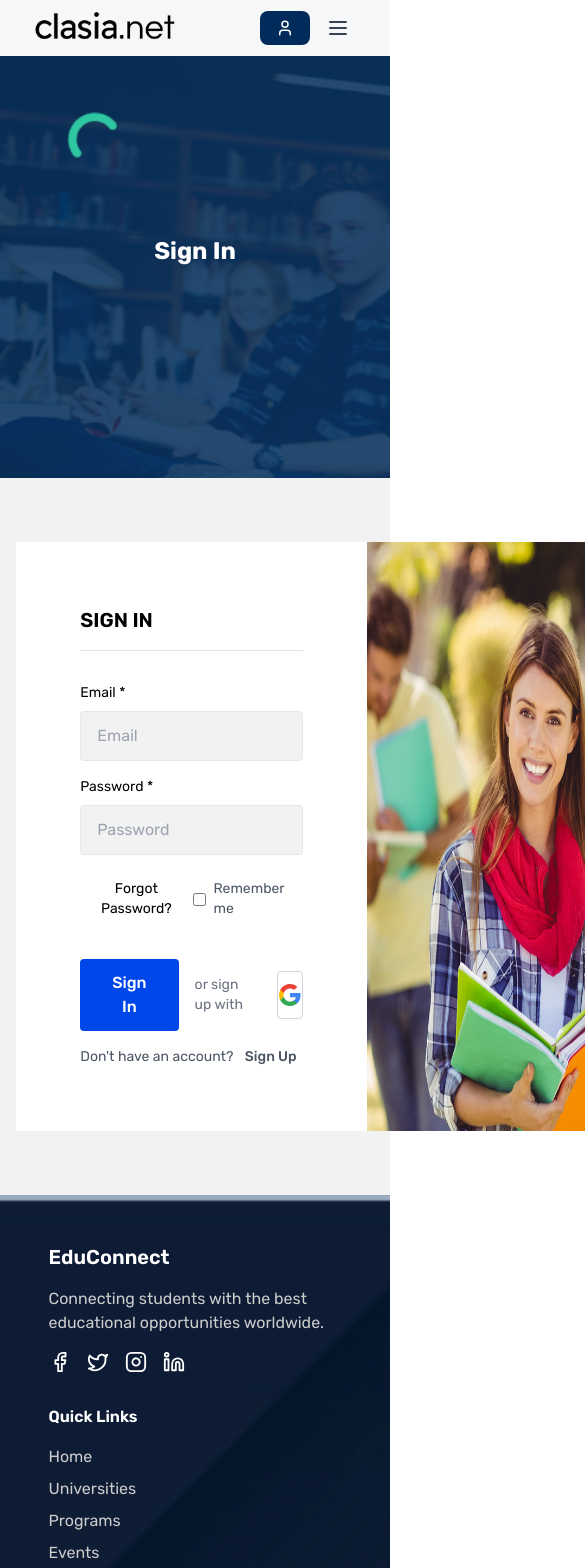
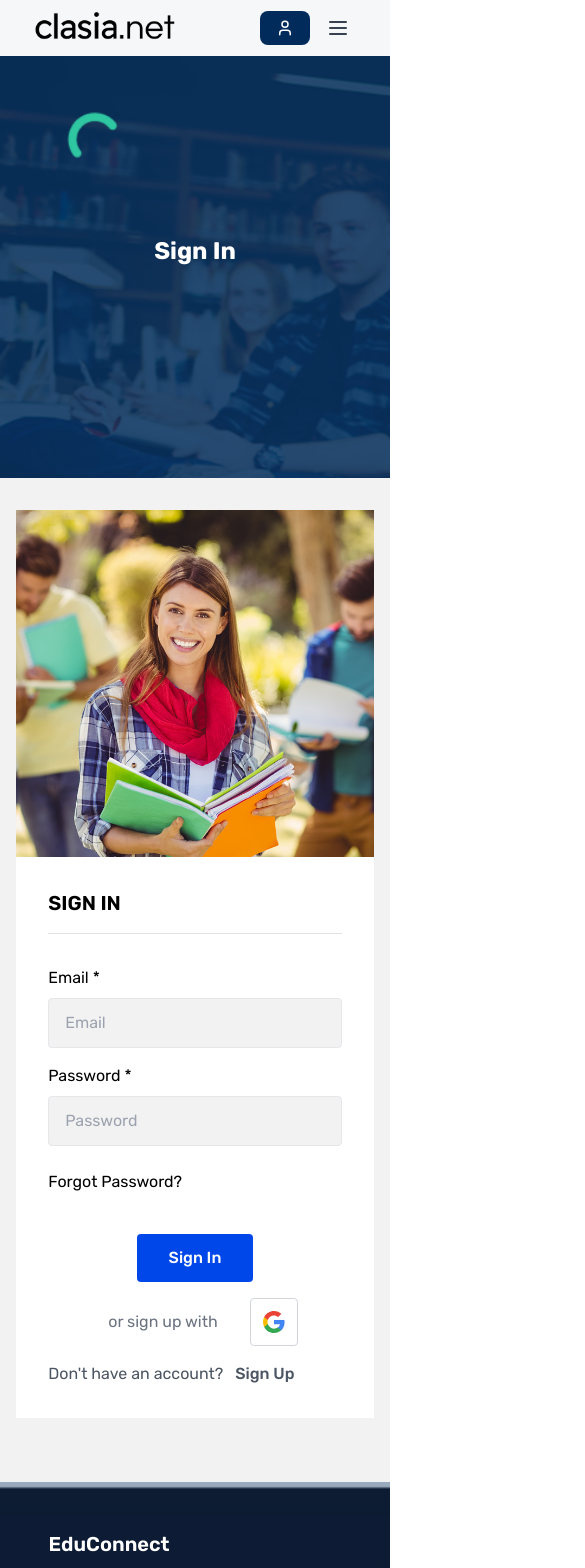
Before and after one commit to Sanjida-Khanam778/hugo-landing-page, a React (Vite) app: page /login in a window 390 px wide. Shown: the top 1568 px of the page, 585 px wide, since content can reach past the window. Built offline with nearby package versions, Linux system fonts and the light colour scheme.

Commit message:
responsive

```diff
--- a/src/Pages/Auth/SignIn.jsx
+++ b/src/Pages/Auth/SignIn.jsx
@@ -45,8 +45,8 @@ export default function SignIn() {
           </h1>
         </div>
       </div>
-      <div className="flex justify-between w-11/12 mx-auto bg-white mt-16">
-        <div className="flex items-center justify-center w-full p-16">
+      <div className="flex flex-col-reverse lg:flex-row justify-between w-11/12 mx-auto bg-white mt-8 lg:mt-16">
+        <div className="flex items-center justify-center w-full p-8 lg:p-16">
           <div className="w-full">
             <h1 className="text-xl lg:text-3xl font-semibold mb-8 border-b pb-4 border-[#E2E1E1]">
               SIGN IN
@@ -54,7 +54,7 @@ export default function SignIn() {
 
             <div className="space-y-4">
               <div>
-                <label className="block text-sm mb-2">
+                <label className="block  mb-2">
                   Email <span className="text-red-500">*</span>
                 </label>
                 <input
@@ -67,7 +67,7 @@ export default function SignIn() {
               </div>
 
               <div>
-                <label className="block text-sm mb-2">
+                <label className="block  mb-2">
                   Password <span className="text-red-500">*</span>
                 </label>
                 <input
@@ -79,22 +79,14 @@ export default function SignIn() {
                 />
               </div>
 
-              <div className="flex items-center justify-between text-sm pt-2">
+              <div className="flex items-center justify-between  pt-2">
                 <button className="text-red-500 hover:text-red-600">
                   Forgot Password?
                 </button>
-                <label className="flex items-center cursor-pointer">
-                  <input
-                    type="checkbox"
-                    checked={rememberMe}
-                    onChange={(e) => setRememberMe(e.target.checked)}
-                    className="mr-2"
-                  />
-                  <span className="text-gray-600">Remember me</span>
-                </label>
+
               </div>
 
-              <div className="flex items-center pt-6 justify-between">
+              <div className="flex flex-col md:flex-row gap-4 md:gap-0 items-center pt-6 justify-between">
                 <button
                   onClick={handleSubmit}
                   className="bg-blue px-8 text-white py-3 rounded font-medium"
@@ -103,7 +95,7 @@ export default function SignIn() {
                 </button>
 
                 <div className="flex gap-4 justify-center items-center">
-                  <span className="px-4 text-sm text-gray-500">
+                  <span className="px-4 text-gray-500">
                     or sign up with
                   </span>
                   <button className="w-12 h-12 flex items-center justify-center border border-gray-300 rounded hover:bg-gray-50 transition-colors">
@@ -129,7 +121,7 @@ export default function SignIn() {
                 </div>
               </div>
 
-              <p className="text-sm text-gray-600">
+              <p className=" text-gray-600">
                 Don't have an account?{" "}
                 <Link to={"/register"}>
                   <button className="text-blue-600 font-medium hover:underline ml-2">
@@ -140,7 +132,7 @@ export default function SignIn() {
             </div>
           </div>
         </div>
-        <img src={signin} alt="Sign In" className="" />
+        <img src={signin} alt="Sign In" className="md:w-1/2 mx-auto md:mt-6 lg:mt-0" />
       </div>
     </div>
   );
--- a/src/Pages/Auth/SignUp.jsx
+++ b/src/Pages/Auth/SignUp.jsx
@@ -43,8 +43,8 @@ export default function SignUp() {
           </h1>
         </div>
       </div>
-      <div className="flex justify-between w-11/12 mx-auto bg-white mt-16">
-        <div className="flex items-center justify-center w-full p-16">
+      <div className="flex flex-col-reverse lg:flex-row justify-between w-11/12 mx-auto bg-white mt-8 lg:mt-16">
+        <div className="flex items-center justify-center w-full p-8 lg:p-16">
           <div className="w-full">
             <h1 className="text-3xl font-semibold mb-8 border-b pb-4 border-[#E2E1E1]">
               SIGN UP
@@ -91,7 +91,7 @@ export default function SignUp() {
                 />
               </div>
 
-              <div className="flex items-center pt-6 justify-between">
+              <div className="flex flex-col gap-4 md:gap-0 md:flex-row items-center pt-6 justify-between">
                 <button
                   onClick={handleSubmit}
                   className="bg-blue px-8 text-white py-3 rounded font-medium"
@@ -100,7 +100,7 @@ export default function SignUp() {
                 </button>
 
                 <div className="flex gap-4 justify-center items-center">
-                  <span className="px-4 text-sm text-gray-500">
+                  <span className="px-4  text-gray-500">
                     or sign up with
                   </span>
                   <button className="w-12 h-12 flex items-center justify-center border border-gray-300 rounded hover:bg-gray-50 transition-colors">
@@ -126,7 +126,7 @@ export default function SignUp() {
                 </div>
               </div>
 
-              <p className="text-sm text-gray-600">
+              <p className=" text-gray-600">
                 Already have an account?
                 <Link to={"/login"}>
                   <button className="text-blue-600 font-medium hover:underline ml-2">
@@ -137,7 +137,7 @@ export default function SignUp() {
             </div>
           </div>
         </div>
-        <img src={signup} alt="Sign In" className="" />
+        <img src={signup} alt="Sign In" className="md:w-1/2 mx-auto md:mt-6 lg:mt-0" />
       </div>
     </div>
   );
```
